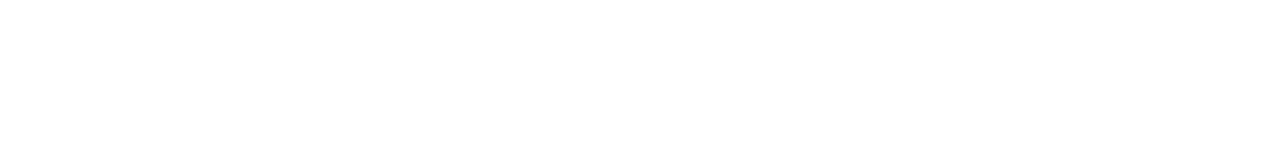
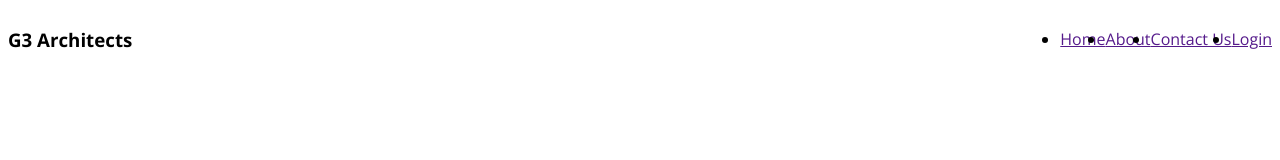
Before and after one commit to mdmirajhossansajid/Third_Practice_Project, a plain HTML site: page index.html in a window 1280 px wide. Drawn offline with nearby package versions, Linux system fonts and the light colour scheme.

Commit message:
first step

```diff
--- a/index.html
+++ b/index.html
@@ -3,9 +3,27 @@
 <head>
     <meta charset="UTF-8">
     <meta name="viewport" content="width=device-width, initial-scale=1.0">
-    <title>Document</title>
+    <title>Architect</title>
+    <link rel="stylesheet" href="styles/architect.css">
+
 </head>
-<body>
+<body class="open-sans-font">
+    <header>
+        <nav class="navbar displayflex">
+            <h3 class="brand">G3 Architects</h3>
+            <ul class="navlist displayflex">
+                <li class="nav-item"><a href="">Home</a></li>
+                <li class="nav-item"><a href="">About</a></li>
+                <li class="nav-item"><a href="">Contact Us</a></li>
+                <li class="nav-item"><a href="">Login</a></li>
+            </ul>
+        </nav>
+    </header>
+    <main>
 
+    </main>
+    <footer>
+
+    </footer>
 </body>
 </html>
--- /dev/null
+++ b/styles/architect.css
@@ -0,0 +1,25 @@
+@import url('https://fonts.googleapis.com/css2?family=Open+Sans:ital,wght@0,300..800;1,300..800&display=swap');
+
+.open-sans-font {
+    font-family: "Open Sans", sans-serif;
+    font-optical-sizing: auto;
+    font-weight: 400;
+    font-style: normal;
+}
+/* Shared Style  */
+.displayflex {
+    display: flex;
+}
+
+/* Header style */
+
+/* navbar style */
+.navbar {
+
+    justify-content: space-between;
+    align-items: center;
+
+}
+.navbar .nav-item{
+
+}
```
